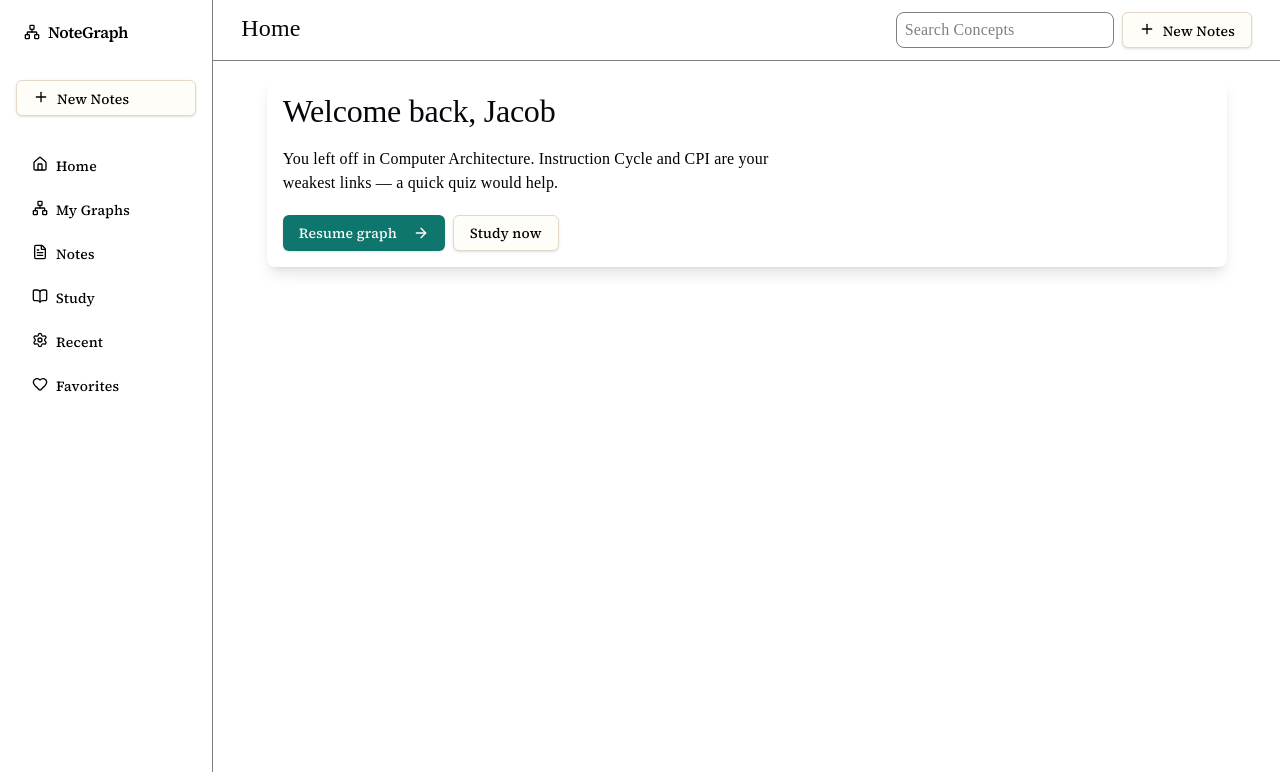
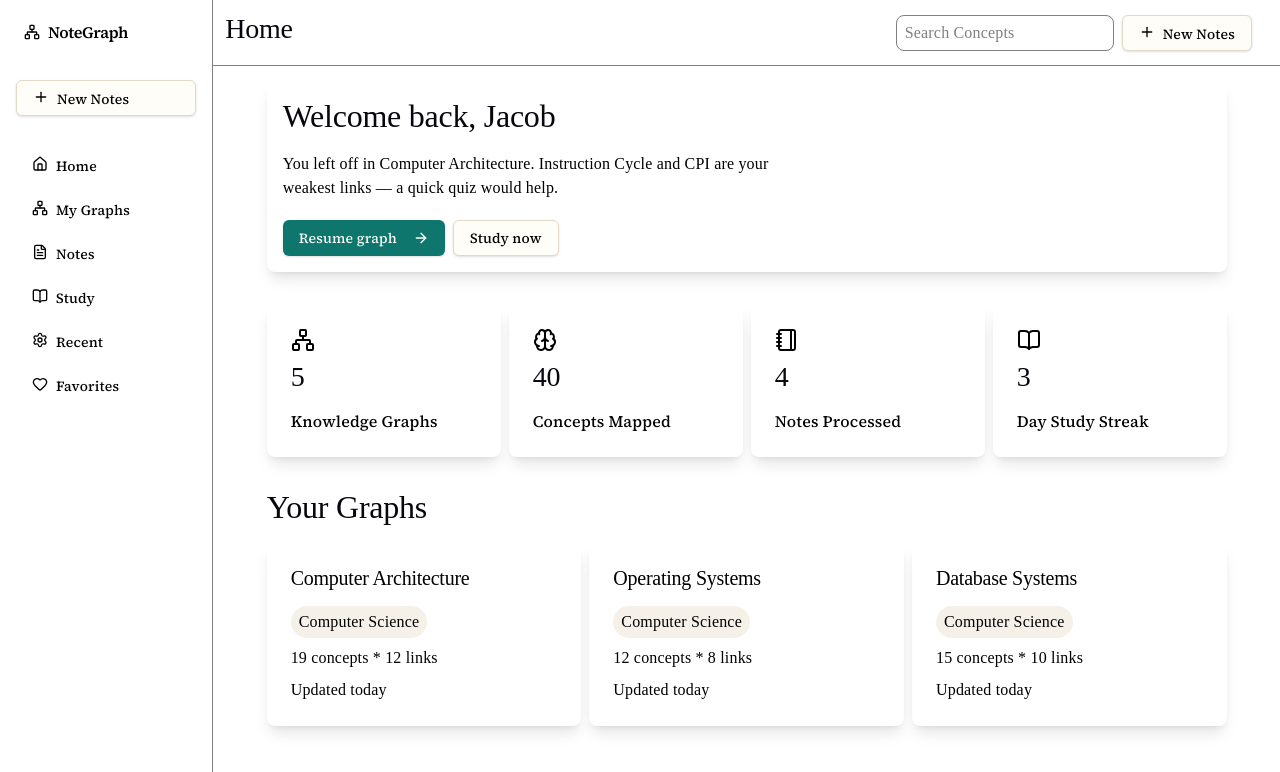
Before and after one commit to jacobgale21/Notes_App, a React (Vite) app: page /dashboard in a window 1280 px wide. Shown: the top 772 px of the page. Built offline with nearby package versions, Linux system fonts and the light colour scheme.

Commit message:
Finish inital dashboard UI layout with placeholder data

```diff
--- a/src/components/pages/dashboard.tsx
+++ b/src/components/pages/dashboard.tsx
@@ -1,10 +1,78 @@
 import Sidebar from "../UI/sidebar";
 import { Button } from "../UI/button";
-import { Link } from "react-router-dom";
-import { ArrowRight } from "lucide-react";
+import { Link, useNavigate } from "react-router-dom";
+import { ArrowRight, BookOpen, Brain, Network, Notebook } from "lucide-react";
 import Header from "../UI/header";
 
+// Placeholder data for the dashboard: will fetch from the user database when developed
+const placehoderData = [
+  {
+    title: "Knowledge Graphs",
+    value: 5,
+    icon: Network,
+  },
+  {
+    title: "Concepts Mapped",
+    value: 40,
+    icon: Brain,
+  },
+  {
+    title: "Notes Processed",
+    value: 4,
+    icon: Notebook,
+  },
+  {
+    title: "Day Study Streak",
+    value: 3,
+    icon: BookOpen,
+  },
+];
+
+// Placeholder data for the recent graphs: will fetch from the user database when developed
+const recentGraphs = [
+  {
+    title: "Computer Architecture",
+    subject: "Computer Science",
+    concepts: 19,
+    links: 12,
+    updatedAt: "2026-08-25",
+    to: "/app/graph/1",
+  },
+  {
+    title: "Operating Systems",
+    subject: "Computer Science",
+    concepts: 12,
+    links: 8,
+    updatedAt: "2026-08-24",
+    to: "/app/graph/2",
+  },
+  {
+    title: "Database Systems",
+    subject: "Computer Science",
+    concepts: 15,
+    links: 10,
+    updatedAt: "2026-08-23",
+    to: "/app/graph/3",
+  },
+];
+
+function formatUpdatedAt(isoDate: string): string {
+  const [year, month, day] = isoDate.split("-").map(Number);
+  const then = new Date(year, month - 1, day);
+  const today = new Date();
+  today.setHours(0, 0, 0, 0);
+
+  const diffDays = Math.round(
+    (today.getTime() - then.getTime()) / (1000 * 60 * 60 * 24),
+  );
+
+  if (diffDays <= 0) return "today";
+  if (diffDays === 1) return "yesterday";
+  return `${diffDays} days ago`;
+}
+
 export default function Dashboard() {
+  const navigate = useNavigate();
   return (
     <div className="flex flex-row h-screen">
       <div className="w-1/6 h-full">
@@ -30,6 +98,43 @@ export default function Dashboard() {
               </Button>
             </div>
           </header>
+          <section className="mt-6 flex flex-row justify-between gap-2 w-full">
+            {placehoderData.map((item) => (
+              <div
+                key={item.title}
+                className="flex flex-col items-start justify-center gap-2 bg-background rounded-lg shadow-lg w-full p-6"
+              >
+                <item.icon className="h-6 w-6" />
+                <h3>{item.value}</h3>
+                <span className="text-md text-muted-foreground">
+                  {item.title}
+                </span>
+              </div>
+            ))}
+          </section>
+          <section className="mt-6 w-full">
+            <h2>Your Graphs</h2>
+            <div className="mt-4 flex flex-row justify-between gap-2 w-full">
+              {recentGraphs.map((graph) => (
+                <button
+                  key={graph.title}
+                  className="flex flex-col items-start justify-center gap-2 bg-background rounded-lg shadow-lg w-full p-6 hover:bg-paper"
+                  onClick={() => navigate(graph.to)}
+                >
+                  <h4>{graph.title}</h4>
+                  <span className="text-md text-muted-foreground rounded-full bg-paper px-2 py-1">
+                    {graph.subject}
+                  </span>
+                  <span className="flex flex-row items-center justify-start gap-2 text-md text-muted-foreground">
+                    {graph.concepts} concepts * {graph.links} links
+                  </span>
+                  <span className="text-md text-muted-foreground">
+                    Updated {formatUpdatedAt(graph.updatedAt)}
+                  </span>
+                </button>
+              ))}
+            </div>
+          </section>
         </div>
       </div>
     </div>
--- a/src/components/pages/home.tsx
+++ b/src/components/pages/home.tsx
@@ -137,7 +137,7 @@ export default function Home() {
         </div>
       </section>
 
-      <section className="mx-auto max-w-6xl px-5 py-10">
+      <section className="mx-auto max-w-6xl px-5">
         <h2 className="text-center text-3xl font-bold tracking-tight">
           How it works
         </h2>
@@ -162,7 +162,7 @@ export default function Home() {
         </div>
       </section>
 
-      <section className="mx-auto max-w-6xl px-5 pb-20">
+      <section className="mx-auto max-w-6xl px-5 pb-10">
         <div className="grid gap-4 sm:grid-cols-3">
           {features.map((f) => (
             <div
@@ -181,7 +181,7 @@ export default function Home() {
         </div>
       </section>
 
-      <section className="mx-auto max-w-4xl px-5 pb-24">
+      <section className="mx-auto max-w-4xl px-5 pb-10">
         <div className="relative overflow-hidden rounded-3xl border border-border bg-card p-10 text-center">
           <div className="pointer-events-none absolute inset-0 halo opacity-60" />
           <div className="relative">
@@ -192,7 +192,7 @@ export default function Home() {
               No account needed for the demo — jump straight into a real graph.
             </p>
             <Button asChild variant="brand" size="lg" className="mt-7">
-              <Link to="/app">
+              <Link to="/dashboard">
                 Open NoteGraph <ArrowRight className="ml-2 h-4 w-4" />
               </Link>
             </Button>
--- a/src/style.css
+++ b/src/style.css
@@ -47,6 +47,28 @@ h2 {
   }
 }
 
+h3 {
+  font-size: 28px;
+  line-height: 118%;
+  letter-spacing: -0.24px;
+  margin: 0 0 8px;
+  @media (max-width: 1024px) {
+    font-size: 20px;
+  }
+}
+h4 {
+  font-size: 20px;
+  line-height: 118%;
+  letter-spacing: -0.24px;
+  margin: 0 0 8px;
+  @media (max-width: 1024px) {
+    font-size: 16px;
+  }
+}
+
+section {
+  margin-top: 2rem;
+}
 p,
 button,
 input,
```
